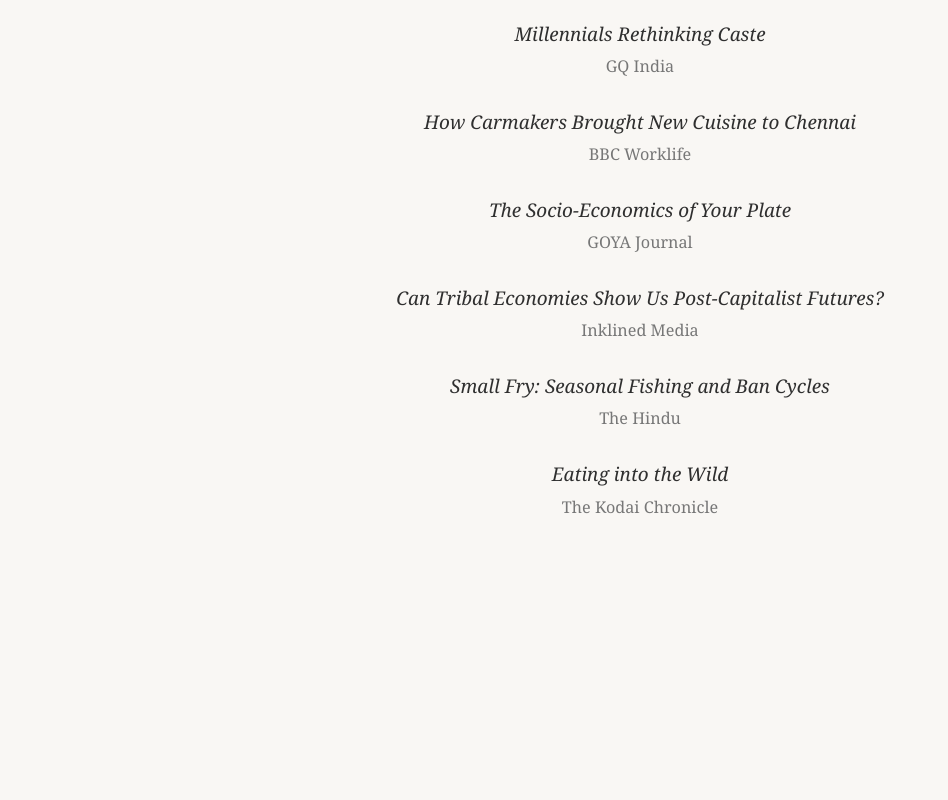
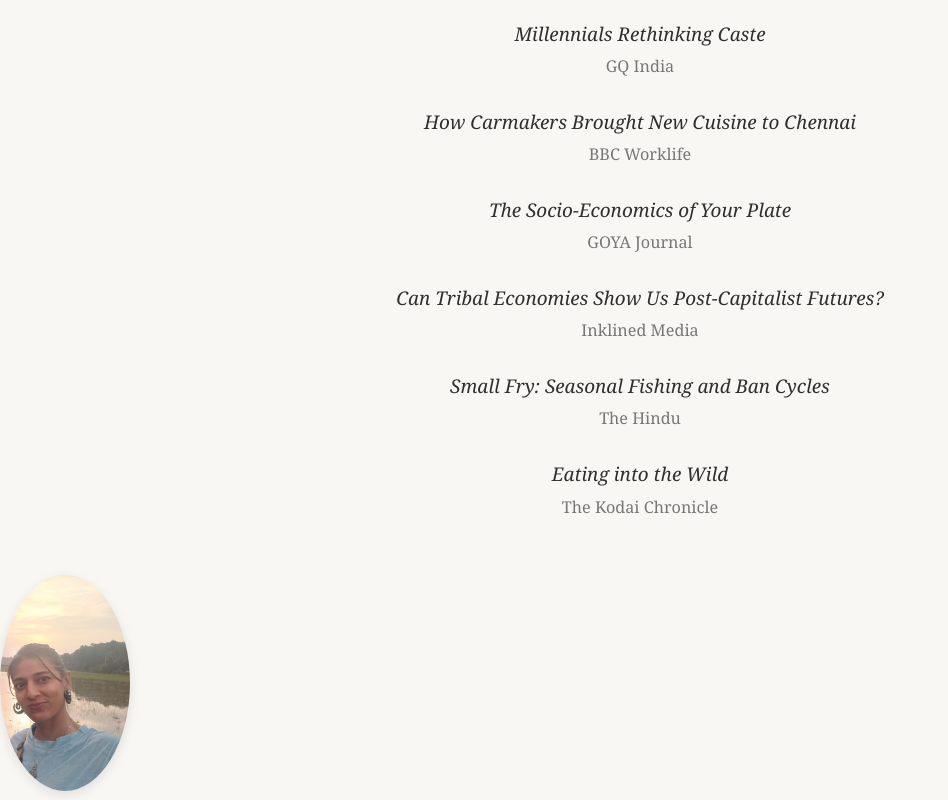
Before and after one commit to simritmalhi/simritmalhi.github.io, a plain HTML site: page index.html in a window 1280 px wide. Shown: the part 309-1109 px from the top of the page, without its empty margins (0-948 px from the left). Before the commit the page ends 884 px from the top, so only its background shows below. Drawn offline with Linux system fonts and the light colour scheme.

Commit message:
Update index.html
pic

```diff
--- a/index.html
+++ b/index.html
@@ -136,3 +136,4 @@
   </main>
 </body>
 </html>
+<img src="bio pic.jpg" alt="Simrit Malhi" class="profile-pic">
```
